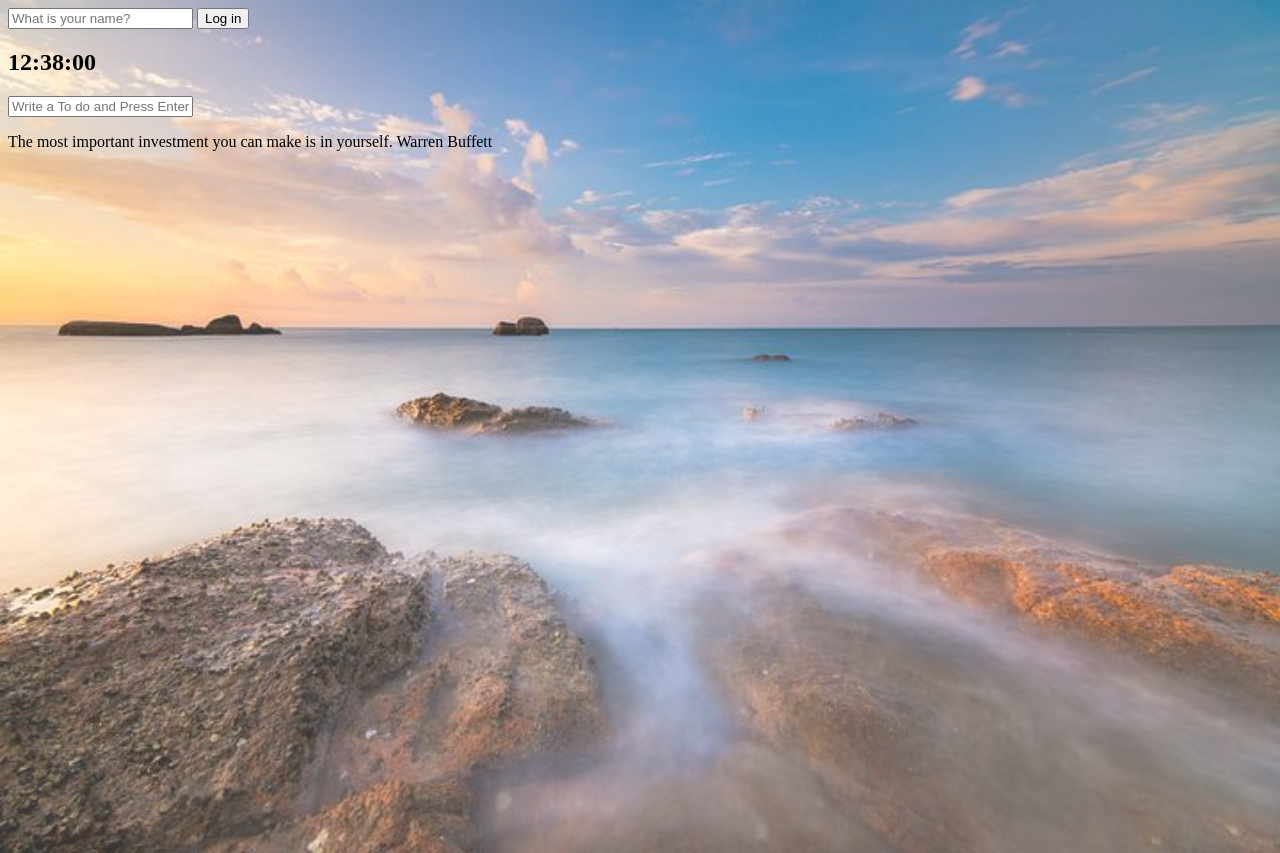
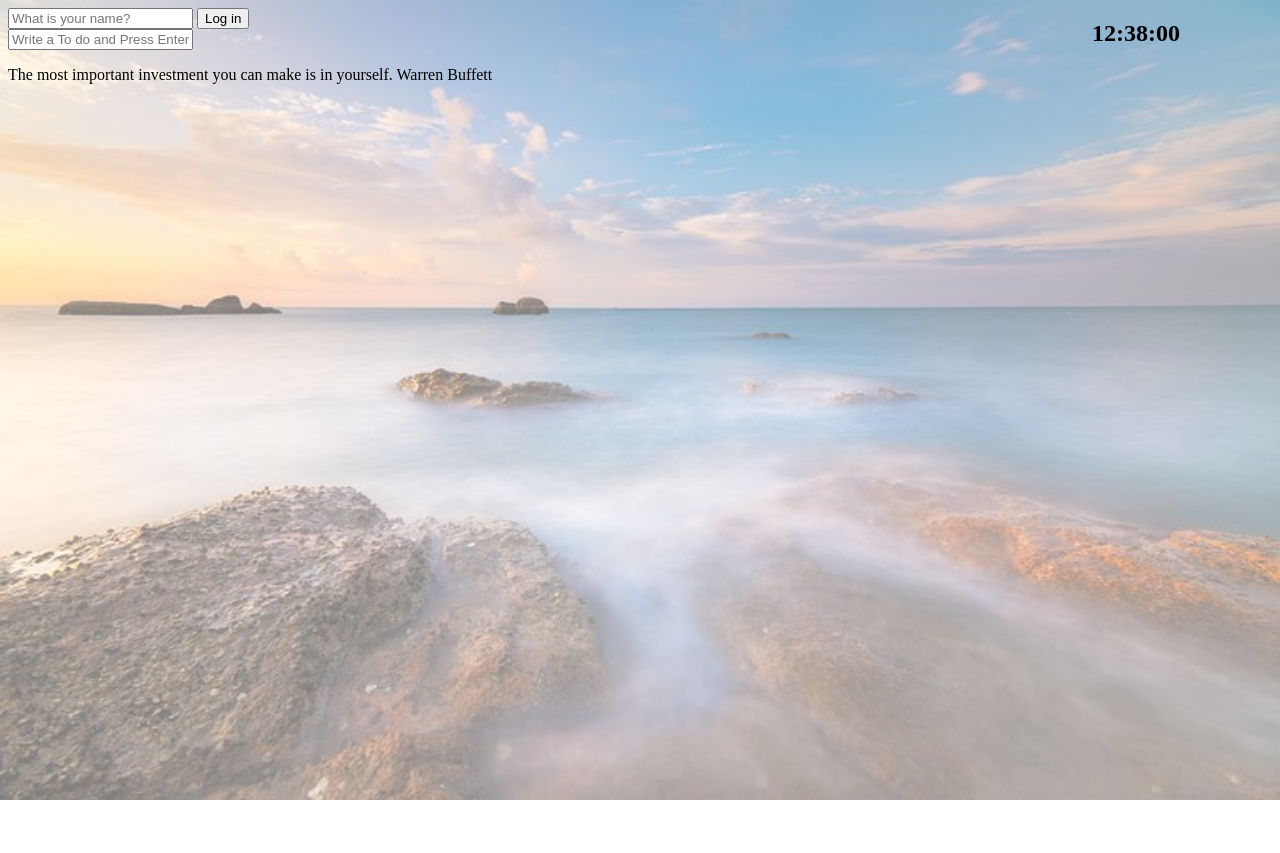
Before and after one commit to ChulhoHwang/Momentum-clone, a plain HTML site: page index.html in a window 1280 px wide. After the commit the page ends 800 px from the top, so only its background shows below. Drawn offline with Linux system fonts and the light colour scheme.

Commit message:
some changes

```diff
--- /dev/null
+++ b/css/components/clock.css
@@ -0,0 +1,7 @@
+.clock-container {
+  position: fixed;
+  margin-left: auto;
+  margin-right: auto;
+  top: 0;
+  right: 100px;
+}
--- a/css/style.css
+++ b/css/style.css
@@ -1,6 +1,9 @@
+@import "components/clock.css";
+
 .hidden {
   display: none;
 }
+
 img {
   position: absolute;
   top: 0;
@@ -8,10 +11,10 @@ img {
   right: 0px;
   bottom: 0px;
   z-index: -1;
-  opacity: 80%;
+  opacity: 50%;
   object-fit: fill;
 
   /* Preserve aspet ratio */
-  min-width: 100%;
-  min-height: 100%;
+  width: 100%;
+  height: 100%;
 }
--- a/index.html
+++ b/index.html
@@ -17,7 +17,9 @@
       />
       <input type="submit" value="Log in" />
     </form>
-    <h2 id="clock">00:00:00</h2>
+    <div class="clock-container">
+      <h2 id="clock">00:00:00</h2>
+    </div>
     <h1 class="hidden" id="greeting"></h1>
     <form id="todo-form">
       <input type="text" placeholder="Write a To do and Press Enter" required />
```
Also changed, not shown: css/components/greetings.css (added).
